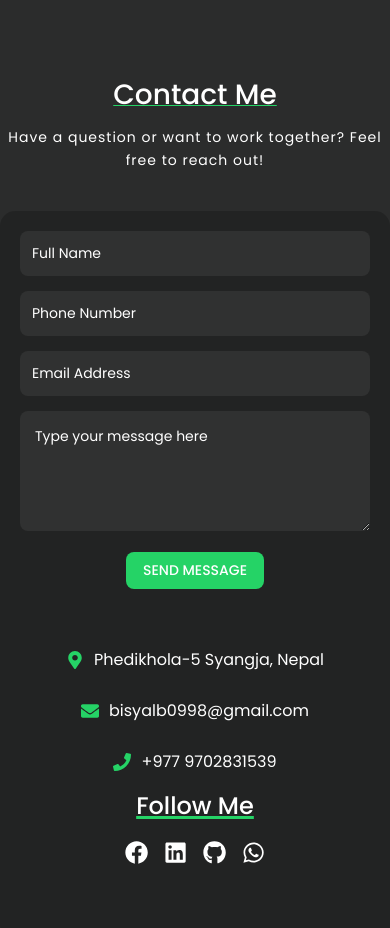
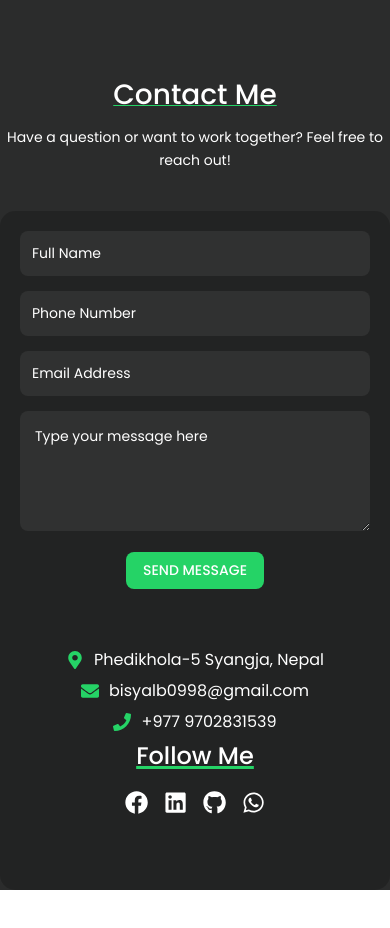
Before and after one commit to Bishal-np/portfolio, a React (Vite) app: page / in a window 390 px wide. Shown: the part 2820-3748 px from the top of the page. After the commit the page ends 3710 px from the top, so only its background shows below. Built offline with nearby package versions, Linux system fonts and the light colour scheme.

Commit message:
change in footer of responsive

```diff
--- a/src/scss/pages/home.scss
+++ b/src/scss/pages/home.scss
@@ -418,6 +418,7 @@
     }
     @media (max-width: 576px) {
       font-size: 14px;
+      letter-spacing: normal;
     }
   }
 
@@ -474,6 +475,8 @@
 
         @media (max-width: 991px) {
           justify-content: center;
+          margin-top: 0px;
+          margin-bottom: 10px;
 
         }
 
@@ -485,9 +488,14 @@
       }
 
       .follow-me {
+        @media (max-width:576px) {
+          margin-bottom: 5px;
+
+        }
         h3 {
           margin-bottom: 20px;
         }
+
 
         ul.follow {
           padding: 0;
@@ -522,6 +530,7 @@
       @media (max-width: 991px) {
         width: 100%;
         order: 1;
+        margin-bottom: 30px;
       }
 
       .form-group {
```
